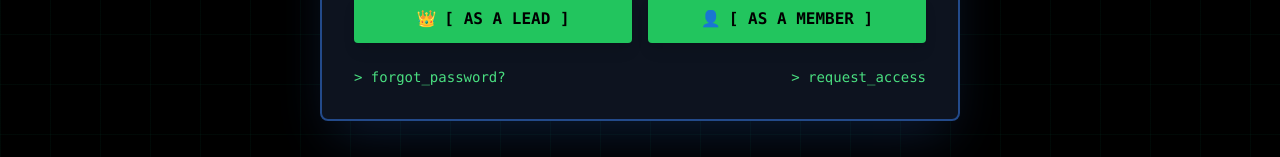
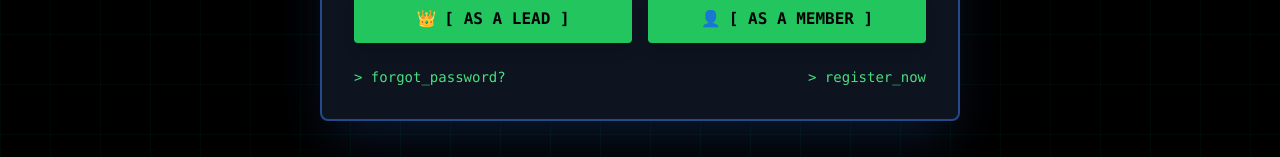
Before and after one commit to Neha0724/club-task-and-attendance-management-system-project, a Next.js app in the folder clubtask/: page /login in a window 1280 px wide. Shown: the part 547-704 px from the top of the page. Built offline with nearby package versions, Linux system fonts and the light colour scheme.

Commit message:
signup connected to login page

```diff
--- a/clubtask/src/app/login/page.jsx
+++ b/clubtask/src/app/login/page.jsx
@@ -11,6 +11,10 @@ export default function LoginPage() {
 
   const handleLogin = () => {
     router.push('/board')
+  }
+
+  const handleSignUp = () => {
+    router.push('/signup')
   }
 
   return (
@@ -67,8 +71,10 @@ export default function LoginPage() {
                 <button className="text-green-400 hover:text-green-300 transition-colors">
                   &gt; forgot_password?
                 </button>
-                <button className="text-green-400 hover:text-green-300 transition-colors">
-                  &gt; request_access
+                <button
+                  onClick={handleSignUp}
+                  className="text-green-400 hover:text-green-300 transition-colors">
+                  &gt; register_now
                 </button>
               </div>
             </div>
```
